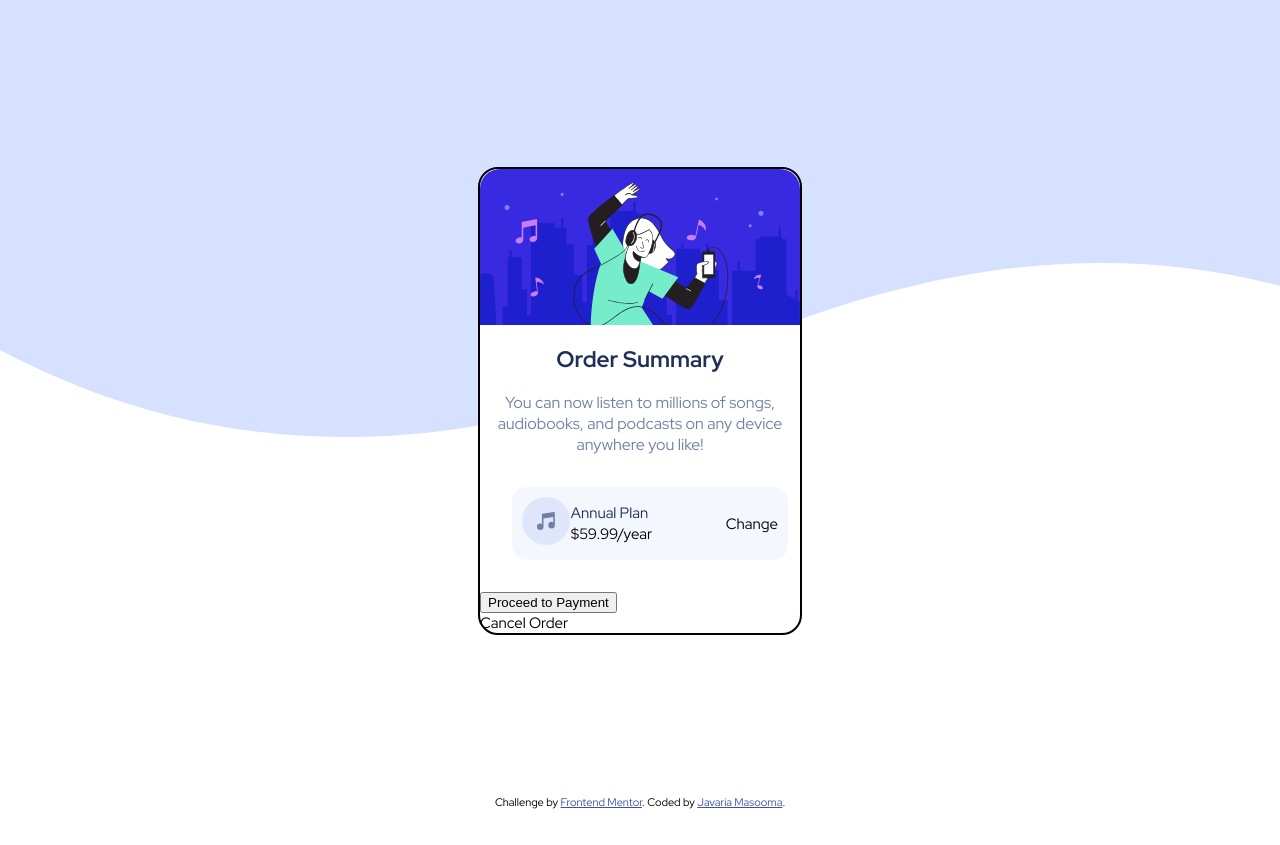
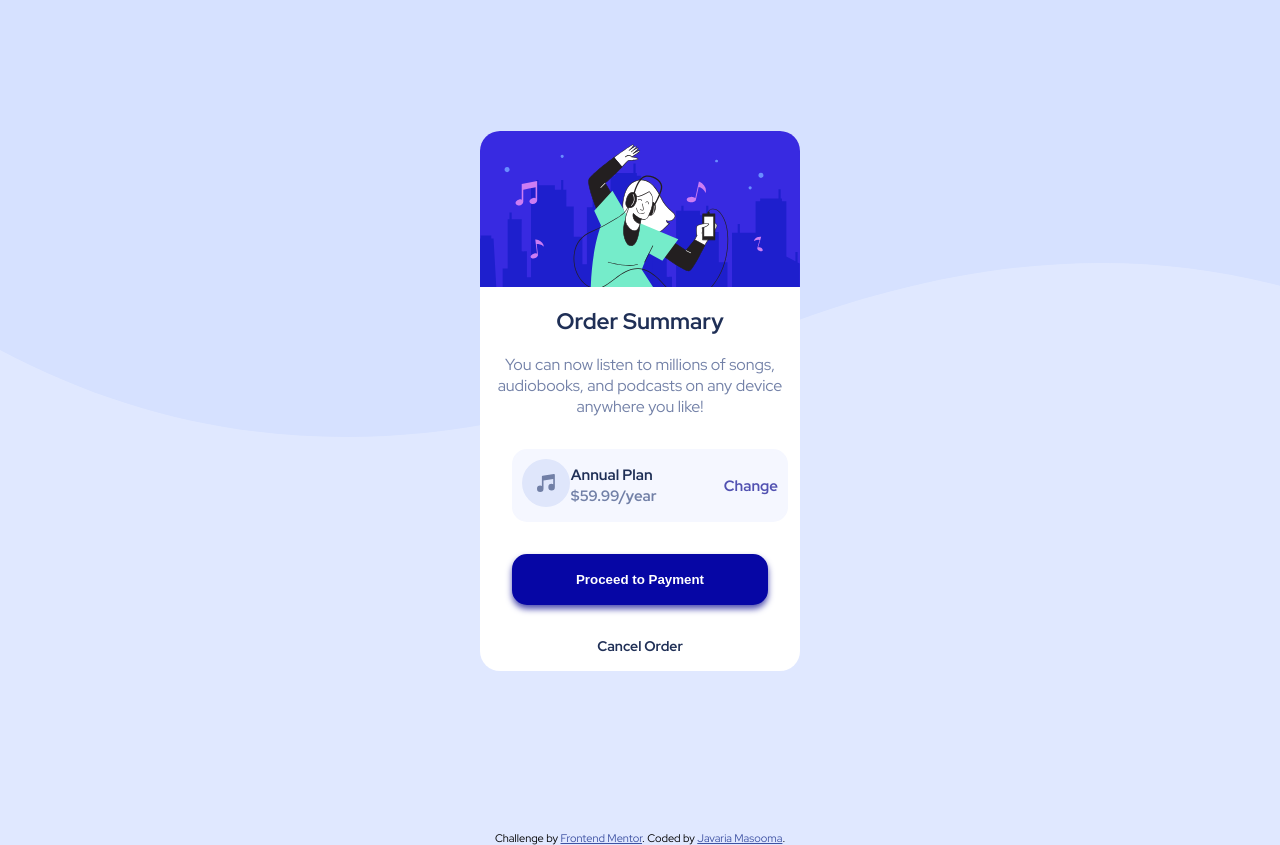
Before and after one commit to j-masuma/order-summary-component, a plain HTML site: page index.html in a window 1280 px wide. Before the commit the page ends 816 px from the top, so only its background shows below. Drawn offline with Linux system fonts and the light colour scheme.

Commit message:
Complete task

```diff
--- a/index.html
+++ b/index.html
@@ -34,7 +34,7 @@
             </div>
 
           </div>
-          <div>
+          <div class="change-btn">
             Change
           </div>
         </div>
@@ -42,7 +42,7 @@
       <div>
         <button>Proceed to Payment</button>
       </div>
-      <div>
+      <div class="cancel">
         Cancel Order
       </div>
     </div>
--- a/style.css
+++ b/style.css
@@ -8,12 +8,13 @@ body{
     font-size: 15px;
     background-image: url("./images/pattern-background-desktop.svg");
     background-repeat: no-repeat;
+    background-color: hsl(225, 100%, 94%);
 
 }
 main{
     display: flex;
     flex-direction: column;
-    border: 2px solid black;
+    /* border: 2px solid black; */
     border-radius: 20px;
     margin: 20vh;
     max-width: 20rem;
@@ -37,6 +38,7 @@ main img{
 }
 .plan{
     padding: 2rem;
+    font-weight: 700;
 
 }
 .plan-sec{
@@ -59,17 +61,55 @@ main img{
 }
 .plan-value p{
     margin: 1%;
+
 }
 .plan-value p:first-child {
     color: hsl(223, 47%, 23%);
     font-size: 15px;
 
 }
+.plan-value p:nth-child(2){
+    color:hsl(224, 23%, 55%);
+}
 .main-para{
     text-align: center;
     font-size: 16px;
     color:hsl(224, 23%, 55%);
     font-weight: 500;
+}
+.change-btn{
+    color:rgb(81, 81, 177);
+}
+.change-btn:hover{
+    cursor: pointer;
+}
+button{
+    display: flex;
+    justify-content: center;
+    align-items: center;
+    width: 80%;
+    margin: 2rem;
+    margin-top: 0%;
+    padding:  1rem;
+    border: 2px solid rgb(6, 6, 165);
+    border-radius: 15px ;
+    background-color: rgb(6, 6, 165);
+    box-shadow: 0px 4px 6px rgb(81, 81, 177);
+    color: white;
+   font-weight: 900;
+}
+button:hover{
+    background-color: rgb(81, 81, 177);
+    border: 2px solid rgb(81, 81, 177);
+    cursor: pointer;
+}
+.cancel{
+    color: hsl(223, 47%, 23%);
+    font-size: 14px;
+    font-weight: 700;
+    text-align: center;
+    padding-bottom: 1rem;
+    cursor: pointer;
 }
 .attribution {
     font-size: 11px;
@@ -78,3 +118,11 @@ main img{
 .attribution a {
     color: hsl(228, 45%, 44%);
 }
+
+@media (max-width: 375px){
+    body{
+        background-image: url("./images/pattern-background-mobile.svg");
+        background-repeat: no-repeat;
+    }
+
+}
```
